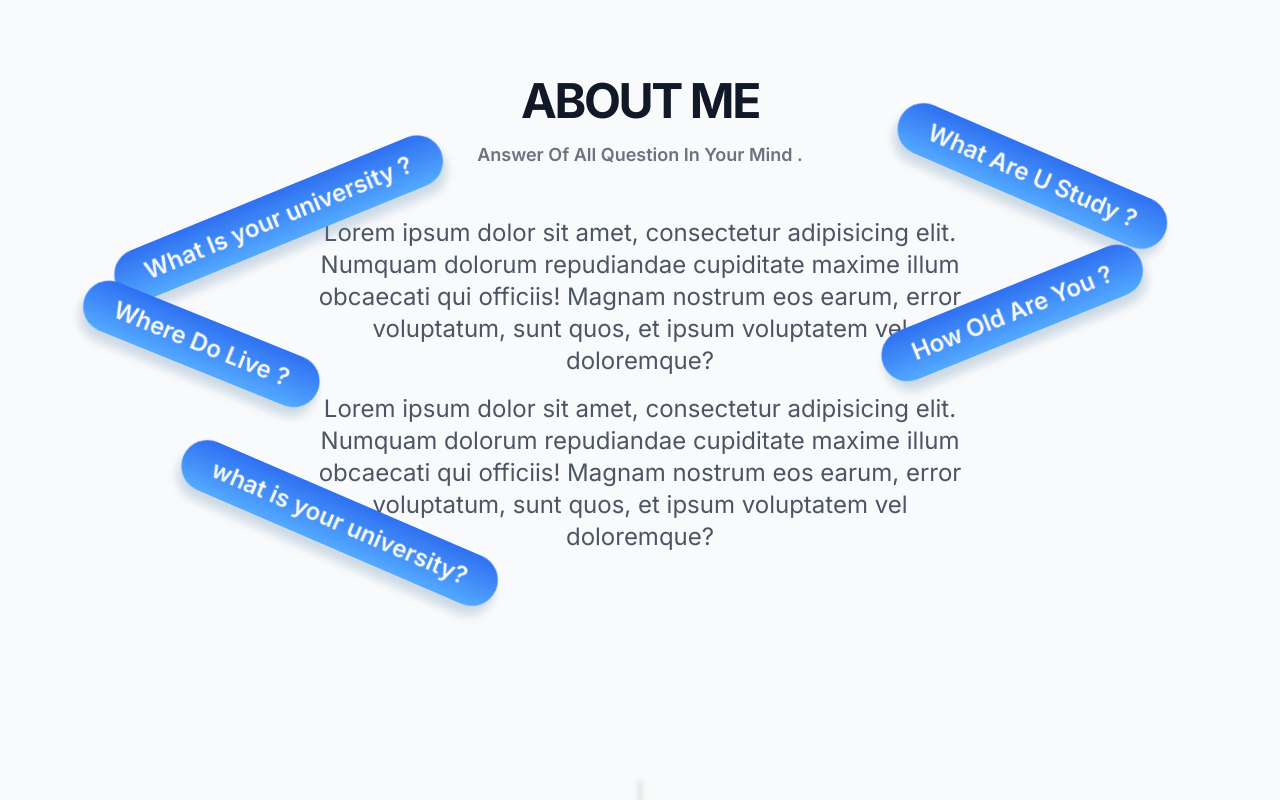
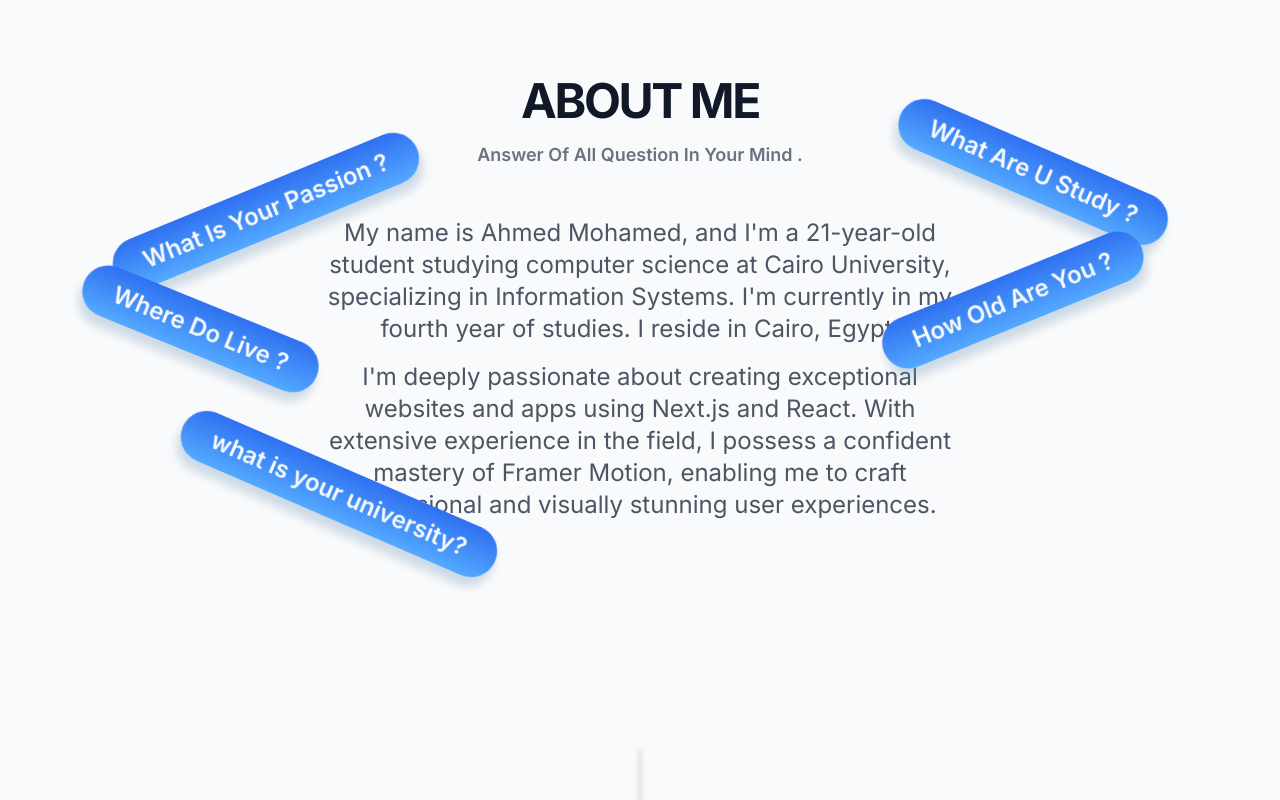
Before and after one commit to shebll/shebll.com, a Next.js app: page / in a window 1280 px wide. Shown: the part 1000-1800 px from the top of the page. Built offline with nearby package versions, Linux system fonts and the light colour scheme; no server answers.

Commit message:
update eduction experience content , about content

```diff
--- a/components/About.tsx
+++ b/components/About.tsx
@@ -35,10 +35,12 @@ function About() {
       </div>
       <div className="w-[350px] md:w-[650px] flex flex-col gap-4">
         <span className='paragraph dark:!text-gray-50'>
-          Lorem ipsum dolor sit amet, consectetur adipisicing elit. Numquam dolorum repudiandae cupiditate maxime illum obcaecati qui officiis!  Magnam nostrum eos earum, error voluptatum, sunt quos, et ipsum voluptatem vel doloremque?
+        My name is Ahmed Mohamed, and I&apos;m a 21-year-old student studying computer science at Cairo University, specializing in Information Systems. I&apos;m  currently in my fourth year of studies. I reside in Cairo, Egypt.
+
+        {/* I am dedicated to further expanding my knowledge and honing my programming skills to excel in the ever-evolving world of technology. */}
         </span>
         <span className='paragraph dark:!text-gray-50'>
-          Lorem ipsum dolor sit amet, consectetur adipisicing elit. Numquam dolorum repudiandae cupiditate maxime illum obcaecati qui officiis! Magnam nostrum eos earum, error voluptatum, sunt quos, et ipsum voluptatem vel doloremque?
+        I&apos;m deeply passionate about creating exceptional websites and apps using Next.js and React. With extensive experience in the field, I possess a confident mastery of Framer Motion, enabling me to craft professional and visually stunning user experiences.
         </span>
       </div>
       <div className="hidden xl:block">
@@ -58,7 +60,7 @@ function About() {
           style={{rotate:Q2Rotate,translateX:Q2TranslateX}}
           className="Question top-[22%] left-0
         ">
-          What Is your university ?
+          What Is Your Passion ?
         </motion.div>
         <motion.div
           variants={variantsQ}
--- a/lib/data.ts
+++ b/lib/data.ts
@@ -30,7 +30,7 @@ export const experiencesData = [
     title: "Computer Science Student",
     location: "Egypt, Cairo University",
     description:
-      "I will be graduated in 2024/8/8, After 4 years of studying computer science specific information system. I have learned the fundamental of programming and principles of software and fundamental of database, warehouse, design pattern, web, API, AI ...etc",
+      "Throughout my academic journey, I have acquired a comprehensive understanding of various programming fundamentals, including essential concepts, object-oriented programming (OOP), SOLID principles, design patterns, algorithms, data structures, databases, and data warehousing. These foundational skills have equipped me with a solid understanding of the core principles and best practices in the field of computer science.",
     icon: "🎓",
     date: "2020 - present",
   },
```
